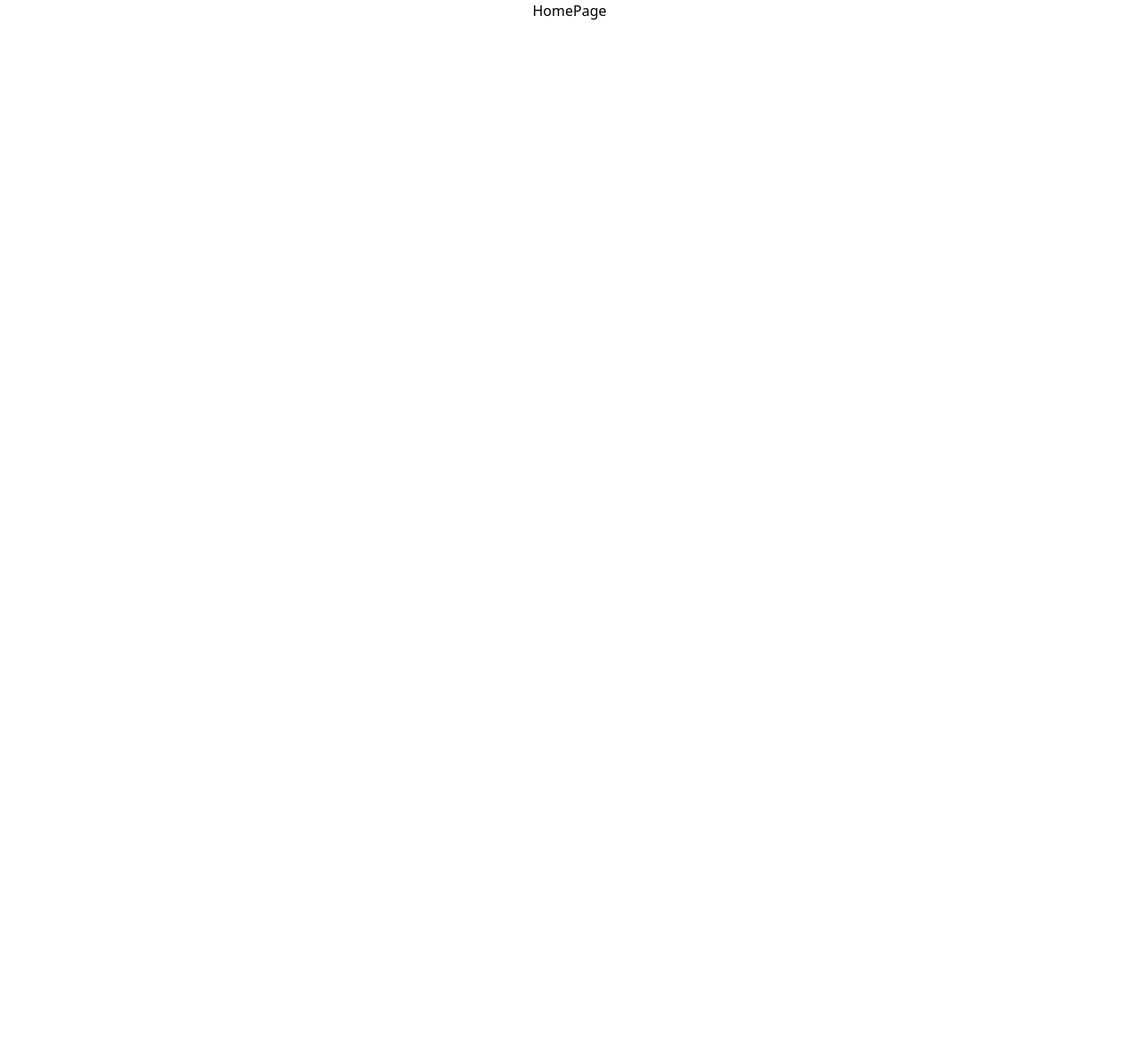
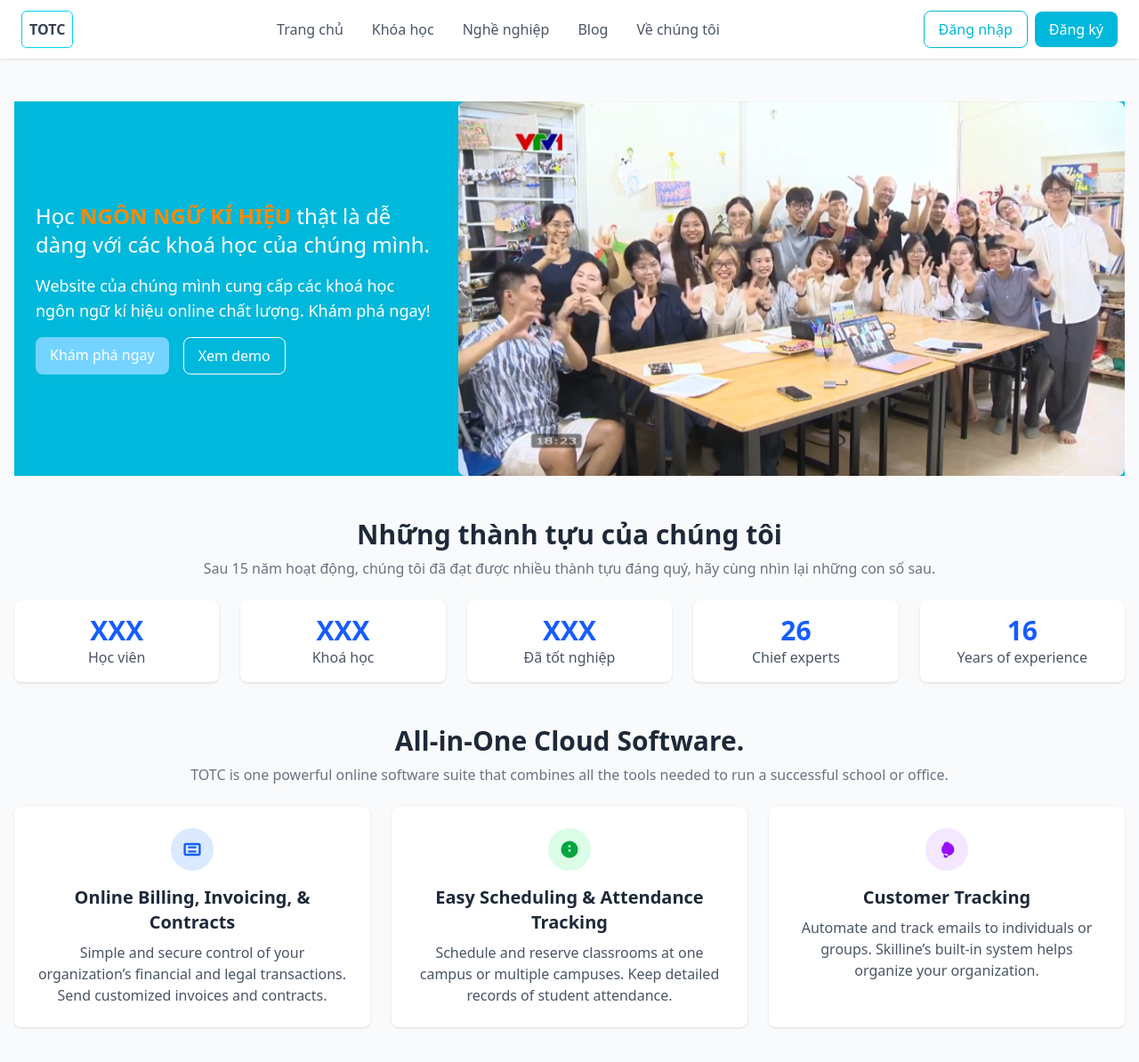
Before and after one commit to Mixxiw103/sign-language-courses-FE, a React (Vite) app: page / in a window 1280 px wide. Shown: the top 1194 px of the page at 89% size. Before the commit the page ends 800 px from the top, so only its background shows below. Built offline with nearby package versions, Linux system fonts and the light colour scheme.

Commit message:
home page

```diff
--- a/src/conponents/HeaderP.jsx
+++ b/src/conponents/HeaderP.jsx
@@ -1,7 +1,7 @@
 import { useState } from "react";
 import { Link } from "react-router-dom";
 
-export default function Header() {
+export default function Header({ isLoggedIn = false }) {
   const [isOpen, setIsOpen] = useState(false);
 
   return (
@@ -16,17 +16,29 @@ export default function Header() {
 
         {/* Menu */}
         <nav className="hidden md:flex space-x-8 text-gray-600 font-medium">
-                    <Link to="/" className="hover:text-cyan-500">Trang chủ</Link>
-                    <Link to="/courses" className="hover:text-cyan-500">Khóa học</Link>
-                    <Link to="/careers" className="hover:text-cyan-500">Nghề nghiệp</Link>
-                    <Link to="/blog" className="hover:text-cyan-500">Blog</Link>
-                    <Link to="/about" className="hover:text-cyan-500">Về chúng tôi</Link>
+          <Link to="/" className="hover:text-cyan-500">
+            Trang chủ
+          </Link>
+          <Link to="/courses" className="hover:text-cyan-500">
+            Khóa học
+          </Link>
+          <Link to="/careers" className="hover:text-cyan-500">
+            Nghề nghiệp
+          </Link>
+          <Link to="/blog" className="hover:text-cyan-500">
+            Blog
+          </Link>
+          <Link to="/about" className="hover:text-cyan-500">
+            Về chúng tôi
+          </Link>
         </nav>
 
         {/* User */}
         <div className="relative flex items-center space-x-2">
+          {isLoggedIn ? (
+            <>
               <img
-                        src="https://i.pravatar.cc/40?img=1" // avatar demo
+                src="https://i.pravatar.cc/40?img=1"
                 alt="user"
                 className="w-8 h-8 rounded-full"
               />
@@ -40,10 +52,39 @@ export default function Header() {
               {/* Dropdown */}
               {isOpen && (
                 <div className="absolute z-10 top-12 right-0 w-40 bg-white shadow-md rounded-lg">
-                            <Link to="/profile" className="block px-4 py-2 hover:bg-gray-100">Trang cá nhân</Link>
-                            <Link to="/settings" className="block px-4 py-2 hover:bg-gray-100">Cài đặt</Link>
-                            <button className="w-full text-left px-4 py-2 hover:bg-gray-100">Đăng xuất</button>
+                  <Link
+                    to="/profile"
+                    className="block px-4 py-2 hover:bg-gray-100"
+                  >
+                    Trang cá nhân
+                  </Link>
+                  <Link
+                    to="/settings"
+                    className="block px-4 py-2 hover:bg-gray-100"
+                  >
+                    Cài đặt
+                  </Link>
+                  <button className="w-full text-left px-4 py-2 hover:bg-gray-100">
+                    Đăng xuất
+                  </button>
                 </div>
+              )}
+            </>
+          ) : (
+            <>
+              <Link
+                to="/login"
+                className="px-4 py-2 rounded-lg border border-cyan-500 text-cyan-500 hover:bg-cyan-50"
+              >
+                Đăng nhập
+              </Link>
+              <Link
+                to="/register"
+                className="px-4 py-2 rounded-lg bg-cyan-500 text-white hover:bg-cyan-600"
+              >
+                Đăng ký
+              </Link>
+            </>
           )}
         </div>
       </div>
--- a/src/pages/home/Home.jsx
+++ b/src/pages/home/Home.jsx
@@ -1,3 +1,174 @@
+import { useState } from "react";
+import Header from "../../conponents/HeaderP";
+import { Link } from "react-router-dom";
+import HomeIntroduceImg from "../../assets/Home_introduce.png";
+
 export default function Home() {
-  return <h2>HomePage</h2>
+  const [showVideo, setShowVideo] = useState(false);
+
+  return (
+    <div className="min-h-screen bg-gray-50">
+      {/* Header */}
+      <Header />
+
+      {/* Nội dung trang */}
+      <main className="max-w-7xl mx-auto flex flex-col items-center py-12 px-4">
+        {/* Text and Image Section */}
+        <div className="w-full flex flex-row mb-12">
+          {/* Text */}
+          <div className="basis-2/5 min-h-[300px] flex flex-col justify-center items-start bg-cyan-500 p-6 space-y-4 text-left">
+            <h1 className="text-2xl text-white">
+              Học
+              <span className="text-orange-400 font-bold">
+                {" "}
+                NGÔN NGỮ KÍ HIỆU{" "}
+              </span>
+              thật là dễ dàng với các khoá học của chúng mình.
+            </h1>
+
+            <p className="text-lg text-white">
+              Website của chúng mình cung cấp các khoá học ngôn ngữ kí hiệu
+              online chất lượng. Khám phá ngay!
+            </p>
+
+            <div className="flex space-x-4">
+              <Link
+                to="/register"
+                className="px-4 py-2 rounded-lg bg-sky-300 bg-opacity-50 text-white hover:bg-cyan-600"
+              >
+                Khám phá ngay
+              </Link>
+
+              <button
+                onClick={() => setShowVideo(!showVideo)}
+                className="px-4 py-2 rounded-lg border border-white text-white hover:bg-white hover:text-cyan-600 transition"
+              >
+                {showVideo ? "Đóng demo" : "Xem demo"}
+              </button>
+            </div>
+
+            {/* Video hiển thị khi nhấn nút */}
+            {showVideo && (
+              <div className="aspect-video w-full rounded-lg shadow-lg">
+                <iframe
+                  src="https://drive.google.com/file/d/1pG3LHWVuixUSbwhM6C5732fS1YMP69-_/preview"
+                  className="w-full h-full rounded-lg"
+                  allow="autoplay"
+                />
+              </div>
+            )}
+          </div>
+
+          {/* Image */}
+          <div className="basis-3/5 min-h-[300px] bg-cyan-500 flex items-center justify-center">
+            <img
+              src={HomeIntroduceImg}
+              alt="Ngôn ngữ ký hiệu"
+              className="w-full h-full object-cover rounded-lg"
+            />
+          </div>
+        </div>
+
+        {/* Success Section */}
+        <section className="text-center mb-12 w-full">
+          <h2 className="text-3xl font-bold text-gray-800 mb-2">
+            Những thành tựu của chúng tôi
+          </h2>
+          <p className="text-gray-500 mb-6">
+            Sau 15 năm hoạt động, chúng tôi đã đạt được nhiều thành tựu đáng
+            quý, hãy cùng nhìn lại những con số sau.
+          </p>
+          <div className="grid grid-cols-1 md:grid-cols-5 gap-6 text-center">
+            <div className="bg-white p-4 rounded-lg shadow">
+              <h3 className="text-3xl font-bold text-blue-600">XXX</h3>
+              <p className="text-gray-600">Học viên</p>
+            </div>
+            <div className="bg-white p-4 rounded-lg shadow">
+              <h3 className="text-3xl font-bold text-blue-600">XXX</h3>
+              <p className="text-gray-600">Khoá học</p>
+            </div>
+            <div className="bg-white p-4 rounded-lg shadow">
+              <h3 className="text-3xl font-bold text-blue-600">XXX</h3>
+              <p className="text-gray-600">Đã tốt nghiệp</p>
+            </div>
+            <div className="bg-white p-4 rounded-lg shadow">
+              <h3 className="text-3xl font-bold text-blue-600">26</h3>
+              <p className="text-gray-600">Chief experts</p>
+            </div>
+            <div className="bg-white p-4 rounded-lg shadow">
+              <h3 className="text-3xl font-bold text-blue-600">16</h3>
+              <p className="text-gray-600">Years of experience</p>
+            </div>
+          </div>
+        </section>
+
+        {/* All-in-One Cloud Software Section */}
+        <section className="text-center mb-12 w-full">
+          <h2 className="text-3xl font-bold text-gray-800 mb-2">
+            All-in-One Cloud Software.
+          </h2>
+          <p className="text-gray-500 mb-6">
+            TOTC is one powerful online software suite that combines all the
+            tools needed to run a successful school or office.
+          </p>
+          <div className="grid grid-cols-1 md:grid-cols-3 gap-6 text-center">
+            <div className="bg-white p-6 rounded-lg shadow">
+              <div className="w-12 h-12 mx-auto mb-4 bg-blue-100 rounded-full flex items-center justify-center">
+                <svg
+                  className="w-6 h-6 text-blue-600"
+                  fill="currentColor"
+                  viewBox="0 0 20 20"
+                >
+                  <path d="M4 4a2 2 0 00-2 2v8a2 2 0 002 2h12a2 2 0 002-2V6a2 2 0 00-2-2H4zm0 2h12v8H4V6zm2 2a1 1 0 011-1h6a1 1 0 110 2H7a1 1 0 01-1-1zm0 4a1 1 0 011-1h6a1 1 0 110 2H7a1 1 0 01-1-1z" />
+                </svg>
+              </div>
+              <h3 className="text-xl font-semibold text-gray-800">
+                Online Billing, Invoicing, & Contracts
+              </h3>
+              <p className="text-gray-600 mt-2">
+                Simple and secure control of your organization’s financial and
+                legal transactions. Send customized invoices and contracts.
+              </p>
+            </div>
+            <div className="bg-white p-6 rounded-lg shadow">
+              <div className="w-12 h-12 mx-auto mb-4 bg-green-100 rounded-full flex items-center justify-center">
+                <svg
+                  className="w-6 h-6 text-green-600"
+                  fill="currentColor"
+                  viewBox="0 0 20 20"
+                >
+                  <path d="M10 2a8 8 0 100 16 8 8 0 000-16zm1 10H9v-2h2v2zm0-4H9V6h2v2z" />
+                </svg>
+              </div>
+              <h3 className="text-xl font-semibold text-gray-800">
+                Easy Scheduling & Attendance Tracking
+              </h3>
+              <p className="text-gray-600 mt-2">
+                Schedule and reserve classrooms at one campus or multiple
+                campuses. Keep detailed records of student attendance.
+              </p>
+            </div>
+            <div className="bg-white p-6 rounded-lg shadow">
+              <div className="w-12 h-12 mx-auto mb-4 bg-purple-100 rounded-full flex items-center justify-center">
+                <svg
+                  className="w-6 h-6 text-purple-600"
+                  fill="currentColor"
+                  viewBox="0 0 20 20"
+                >
+                  <path d="M13 6a3 3 0 11-6 0 3 3 0 016 0zm-2 10a2 2 0 10-4 0 2 2 0 004 0zm6-6a6 6 0 11-12 0 6 6 0 0112 0z" />
+                </svg>
+              </div>
+              <h3 className="text-xl font-semibold text-gray-800">
+                Customer Tracking
+              </h3>
+              <p className="text-gray-600 mt-2">
+                Automate and track emails to individuals or groups. Skilline’s
+                built-in system helps organize your organization.
+              </p>
+            </div>
+          </div>
+        </section>
+      </main>
+    </div>
+  );
 }
```
Also changed, not shown: src/assets/Home_introduce.png (added). Lines whose indentation alone changed are shown as unchanged.
